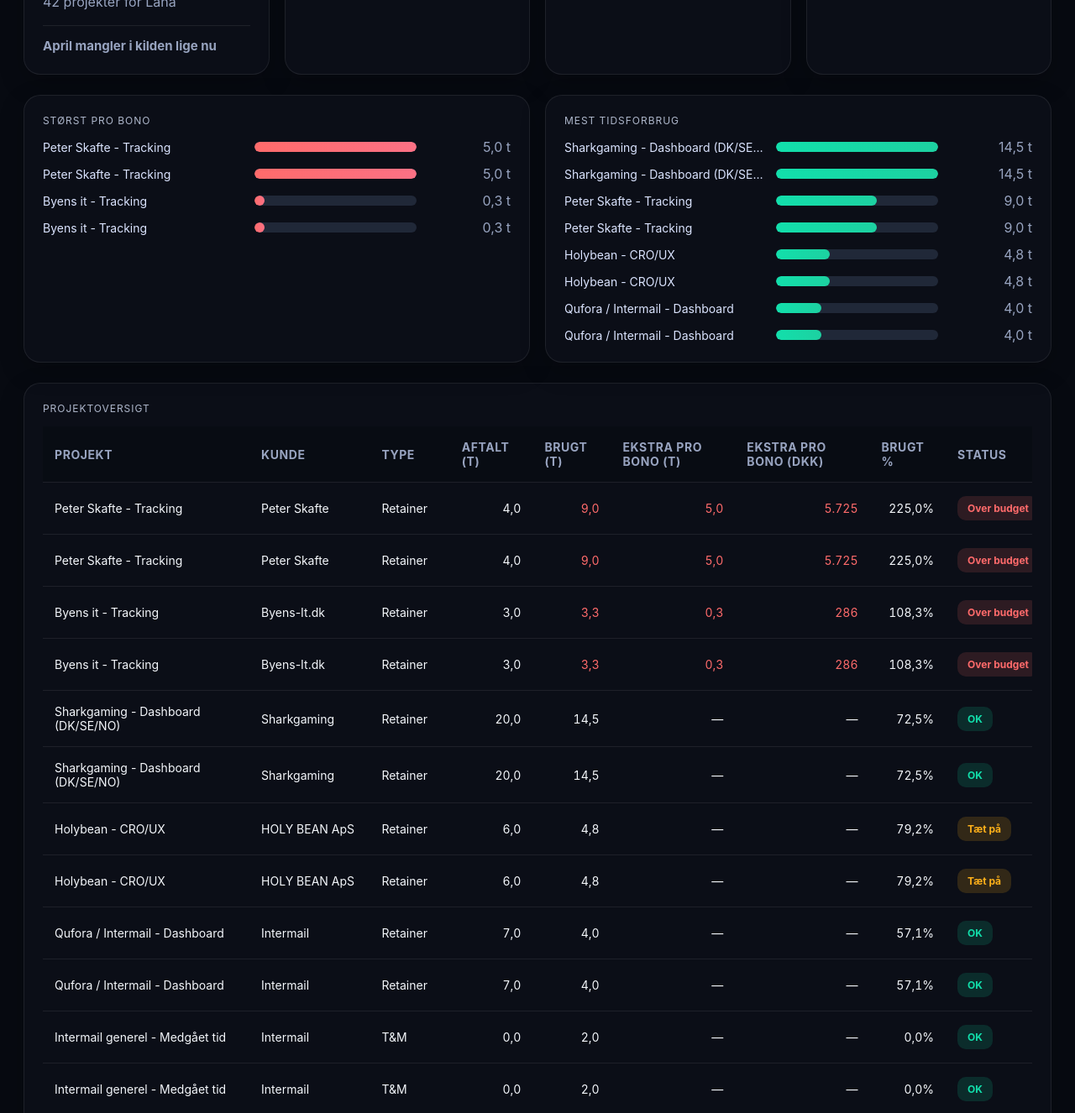
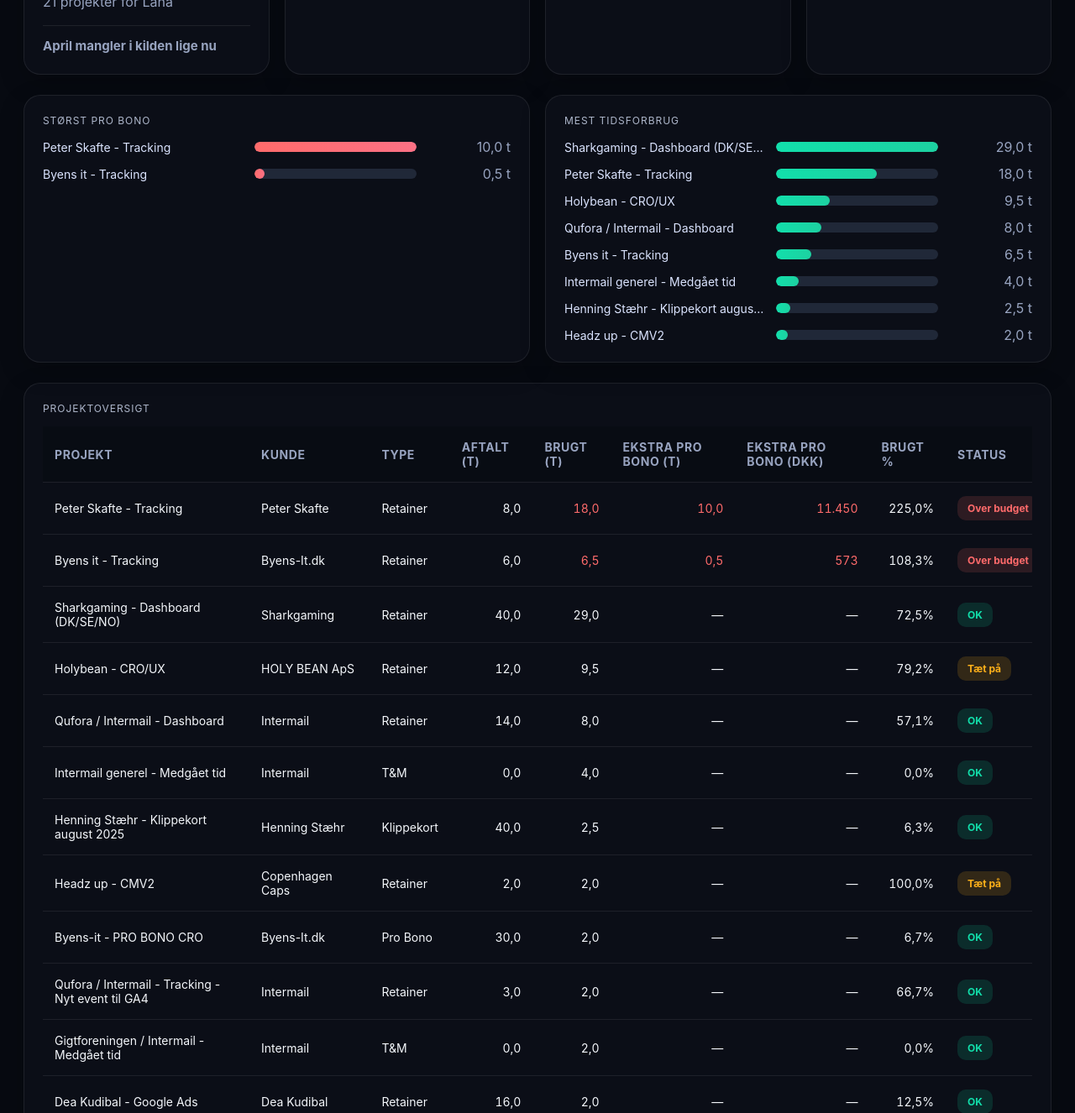
Before and after one commit to katharina-iternum/iternum-agency-cockpit, a plain HTML site: page tracking-cro-ux/index.html in a window 1280 px wide. Shown: the part 358-1684 px from the top of the page at 84% size. Drawn offline with Linux system fonts and the light colour scheme.

Commit message:
Deduplicate Lana dashboard projects by project id

```diff
--- a/tracking-cro-ux/index.html
+++ b/tracking-cro-ux/index.html
@@ -120,16 +120,29 @@
   const activeMonthLabel = currentRows.length ? currentMonthName : `${previousMonthName} (seneste i kilden)`;
   const previousCompare = previousRows.length ? previousRows : [];
 
-  const projects = rows.map(r => {
+  const grouped = new Map();
+  for (const r of rows) {
+    const key = String(r.projectId || r.project);
     const agreed = num(r.agreedHours);
     const used = num(r.usedHours);
-    const usedPct = agreed > 0 ? (used / agreed) * 100 : 0;
-    const overrunHours = agreed > 0 ? Math.max(0, used - agreed) : 0;
+    const existing = grouped.get(key) || {
+      ...r,
+      agreed: 0,
+      used: 0
+    };
+    existing.agreed += agreed;
+    existing.used += used;
+    grouped.set(key, existing);
+  }
+
+  const projects = [...grouped.values()].map(r => {
+    const usedPct = r.agreed > 0 ? (r.used / r.agreed) * 100 : 0;
+    const overrunHours = r.agreed > 0 ? Math.max(0, r.used - r.agreed) : 0;
     const overrunDkk = overrunHours * HOURLY_RATE;
     let status = { kind: 'green', text: 'OK' };
     if (overrunHours > 0) status = { kind: 'red', text: 'Over budget' };
-    else if (agreed > 0 && usedPct >= 75) status = { kind: 'yellow', text: 'Tæt på' };
-    return { ...r, agreed, used, usedPct, overrunHours, overrunDkk, status };
+    else if (r.agreed > 0 && usedPct >= 75) status = { kind: 'yellow', text: 'Tæt på' };
+    return { ...r, usedPct, overrunHours, overrunDkk, status };
   }).sort((a,b) => b.overrunHours - a.overrunHours || b.used - a.used);
 
   const prevUsed = previousCompare.reduce((a,r) => a + num(r.usedHours), 0);
```
